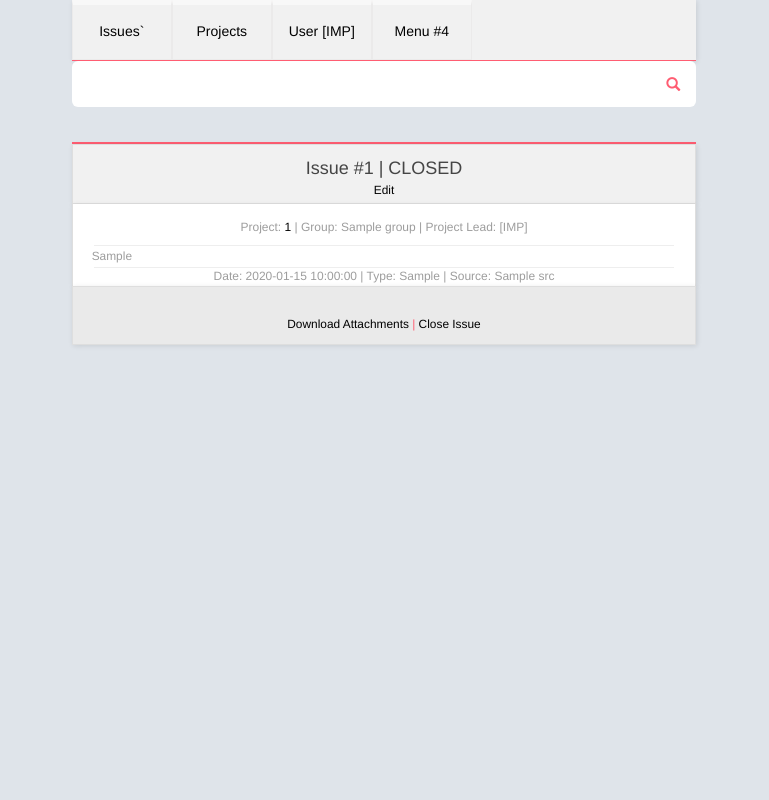
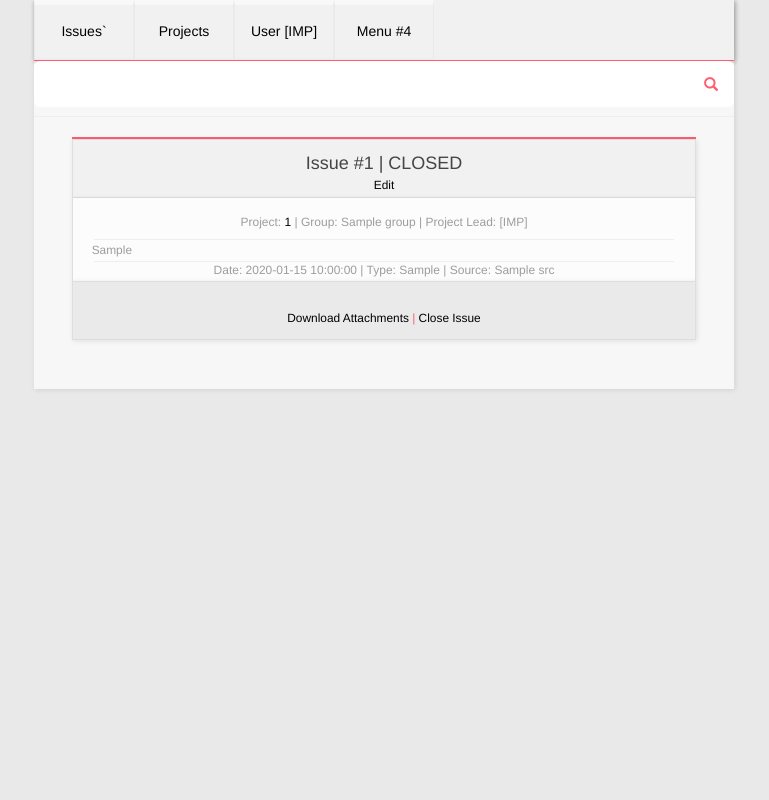
Before and after one commit to najar1412/dev-issues, a Flask app: page /issue in a window 1280 px wide. Shown: the whole page, without its empty margins (256-1025 px from the left). Run offline with Flask 2, Linux system fonts and the light colour scheme; a database or web service that is not in the repository returns one stand-in record (Sample ...); data that the repository does not hold is empty; some libraries are stand-ins or nearby versions.

Commit message:
frontend ux

```diff
--- a/issues/static/css/main.css
+++ b/issues/static/css/main.css
@@ -1,6 +1,3 @@
-body {
-    background-color: #dfe4ea;
-}
 .menutext a:active {
   text-decoration: none;
 }
@@ -8,8 +5,8 @@ body {
     width:700px;
     height:100%;
     margin:0 auto;
-    background-color:#dfe4ea;
-    padding: 0 1cm 0 1cm;
+    padding: 0;
+    box-shadow: 1px 1px 5px rgba(0,0,0,0.1);
 }
 #menu {
     background-color:#f1f1f1;
@@ -29,6 +25,7 @@ body {
 #menucontent {
     width:100%;
     background-color:#f1f1f1;
+    box-shadow: 1px 1px 5px rgba(0,0,0,0.1);
 }
 .menuitem {
     min-height:60px;
@@ -66,18 +63,19 @@ body {
     width:100%;
     height:1px;
     background-color:#ff5d72;
+    box-shadow: 1px 1px 5px rgba(0,0,0,0.1);
 }
 #searchboxcontent {
     width:100%;
     color:#ff5d72;
+    box-shadow: 1px 1px 5px rgba(0,0,0,0.1);
 }
 
 #content {
     width:700px;
-    height:100%;
-    margin:0 auto;
-    background-color:#dfe4ea;
-    padding:.7cm 1cm 1cm 1cm;
+    margin:auto;
+    background-color:#f7f7f7;
+    box-shadow: 1px 1px 5px rgba(0,0,0,0.1);
 }
 .issuebox {
     width:32.8%;display:
@@ -149,10 +147,10 @@ body {
     width:100%;
     padding:.2cm .5cm .1cm .5cm;
     color:#9d9d9d;
-    background-color: white;
     border-left:1px solid #dedede;
     border-right:1px solid #dedede;
     box-shadow: 1px 1px 5px rgba(0,0,0,0.1);
+    background-color: #fcfcfc;
 }
 .projectboxfooter{
     width:100%;
--- a/issues/templates/base.html
+++ b/issues/templates/base.html
@@ -19,9 +19,15 @@
                 display: inline-block;
                 color:#ff5d72;
             }
+            html, body {
+                background-color: #E9E9E9;
+                height: 100%;
+            }
         </style>
     </head>
-    <body style="background-color:#dfe4ea">
+    <body>
+        <div id="content">
+
         <div id="site_header">
             <div id="menu">
               <!-- better way to remove whitespace between side divs? currently
@@ -50,7 +56,6 @@
 
                 </div>
 
-
                 <div id="searchboxdetail"></div>
                 <div id="searchboxcontent">
                     <div class="form-group has-feedback has-feedback" style="padding:0;height:0;box-shadow: 1px 1px 5px rgba(0,0,0,0.1);">
@@ -65,11 +70,15 @@
 
             </div>
         </div>
-        <p style="height:30px">
+        <br>
+        <hr>
 
-        <div id="content">
+            <div style="padding: 0 1cm 1cm 1cm;">
             {% block content %}
+
+
             {% endblock %}
+        </div>
         </div>
 
 <!--- find out how to make a stitchy button bar.
--- a/issues/templates/issues.html
+++ b/issues/templates/issues.html
@@ -7,9 +7,9 @@ No issues in database.
 <h3 style="padding:0;margin:0;">Issues</h3>
 <small>filters: <a href='#'><span style='color:red;'>project</span> - deadline - newest</a></small><br>
 <br>
+
 {% for x in issue %}
 {% if x.issue_complete == 0 %}
-
 
 <div class=issuebox>
     <div class=issueboxdetail></div>
@@ -28,9 +28,6 @@ No issues in database.
         <a href="{{ url_for('patch_issue', id=x.id, signoff=1 ) }}">Close Issue</a>
     </div>
 </div>
-
-
-
 
 {% else %}
 {% endif %}
```
Also changed, not shown: other parts of issues/static/css/main.css (+1 -2 lines).
